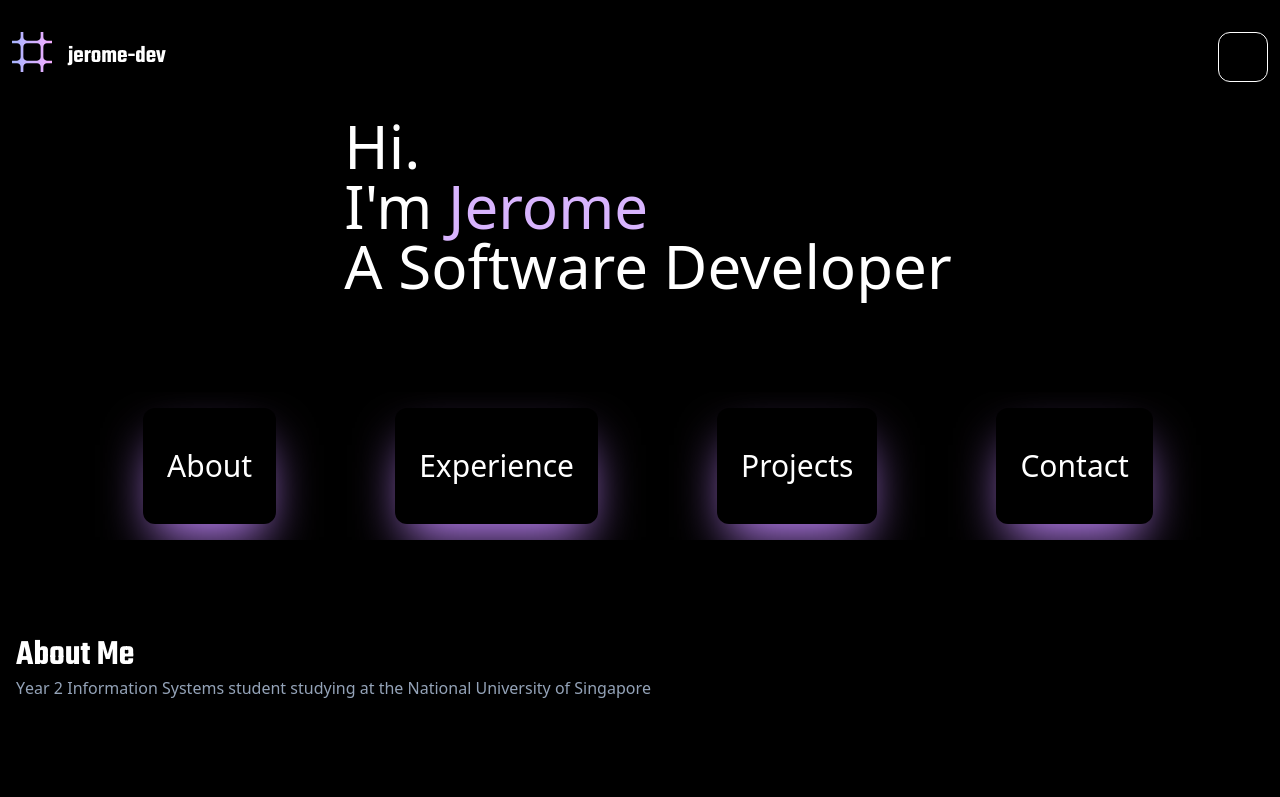
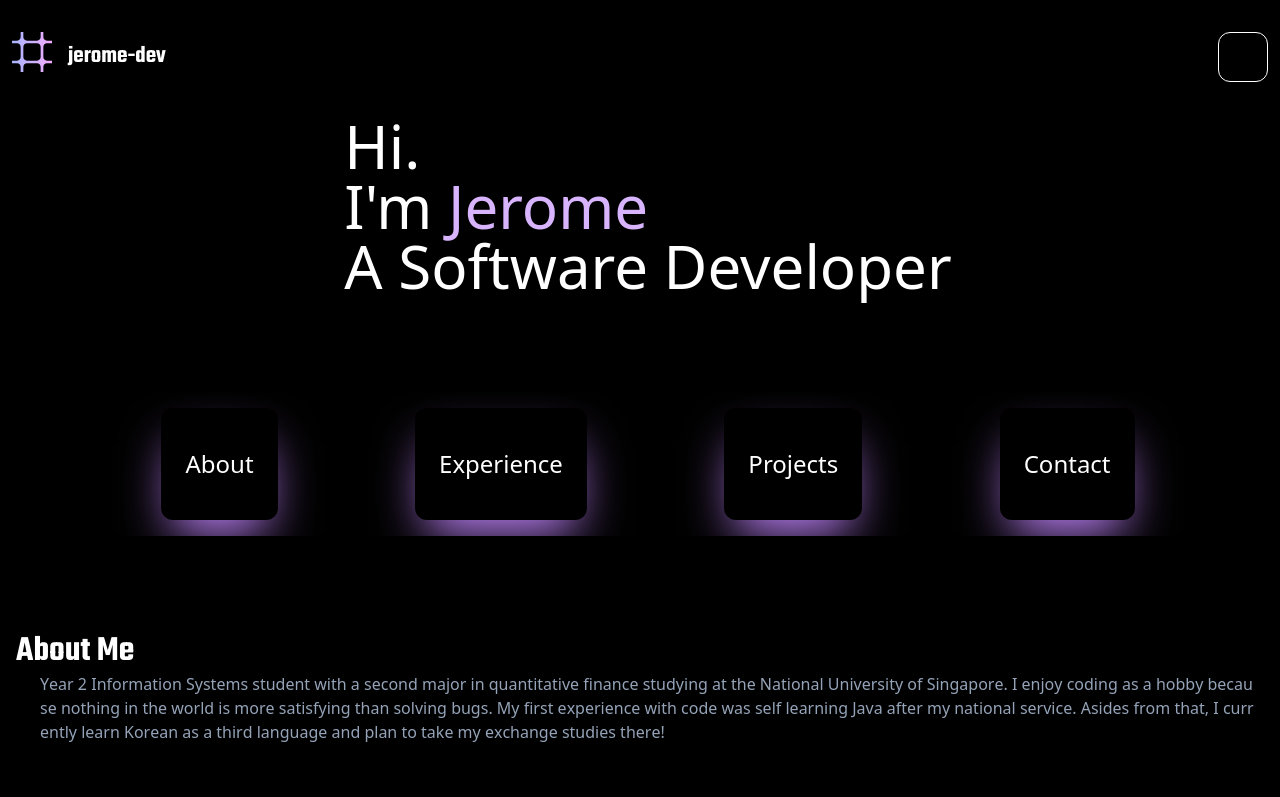
Before and after one commit to jaejayrome/Jerome-Portfolio, a Next.js app in the folder jerome-portfolio/: page / in a window 1280 px wide. Shown: the top 797 px of the page. Built offline with nearby package versions, Linux system fonts and the light colour scheme.

Commit message:
add hover effects and more to about me

```diff
--- a/jerome-portfolio/src/app/about.tsx
+++ b/jerome-portfolio/src/app/about.tsx
@@ -2,7 +2,7 @@ import {motion} from 'framer-motion';
 
 export default function About() {
 
-    const text : string = "Year 2 Information Systems student studying at the National University of Singapore";
+    const text : string = "Year 2 Information Systems student with a second major in quantitative finance studying at the National University of Singapore. I enjoy coding as a hobby because nothing in the world is more satisfying than solving bugs. My first experience with code was self learning Java after my national service. Asides from that, I currently learn Korean as a third language and plan to take my exchange studies there!";
 
     const letters : string[] = Array.from(text)
 
@@ -10,7 +10,7 @@ export default function About() {
         hidden: {opacity: 0},
         visible: (i = 1) => ({
             opacity: 1,
-            transition: {staggerChildren: 0.04, delayChildren: 0.04 * i},
+            transition: {staggerChildren: 0.01, delayChildren: 0.04 * i},
         }),
     };
 
@@ -44,7 +44,7 @@ export default function About() {
                 About Me
             </div>
 
-            <motion.div className="flex flex-wrap max-w-1/2 text-slate-400" variants={container} initial= "hidden" animate= "visible">
+            <motion.div className="flex flex-wrap max-w-1/2 text-slate-400 px-6 " variants={container} initial= "hidden" animate= "visible">
                 {letters.map((word, index) => (
                     <motion.span variants={child} key={index}>
                         {word === " " ? "\u00A0" : word}
--- a/jerome-portfolio/src/app/navbar.tsx
+++ b/jerome-portfolio/src/app/navbar.tsx
@@ -2,18 +2,18 @@ import { Link } from "react-scroll"
 
 export default function Navbar() {
     return (
-        <div className="flex flex-row text-xl justify-evenly p-4 text-white tablet:text-3xl overflow-hidden space-x-2">
-            <div className="rounded-xl px-2 py-6 bg-black shadow-purple-400 shadow-2xl mobile:px-6 mobile:py-10">
+        <div className="flex flex-row text-lg justify-evenly p-4 text-white tablet:text-2xl overflow-hidden space-x-2">
+            <div className="hover:bg-purple-400 rounded-xl px-2 py-6 bg-black shadow-purple-400 shadow-2xl mobile:px-6 mobile:py-10">
                 <Link to = "about" spy={true} smooth={true} offset={300} duration={500}> About</Link>
             </div>
 
-            <div className="rounded-xl px-2 py-6 bg-black shadow-purple-400 shadow-2xl mobile:px-6 mobile:py-10">
+            <div className="hover:bg-purple-400 rounded-xl px-2 py-6 bg-black shadow-purple-400 shadow-2xl mobile:px-6 mobile:py-10">
                 <Link to = "about" spy={true} smooth={true} offset={300} duration={500}> Experience </Link>
             </div>
-            <div className="rounded-xl px-2 py-6 bg-black shadow-purple-400 shadow-2xl mobile:px-6 mobile:py-10">
+            <div className="hover:bg-purple-400 rounded-xl px-2 py-6 bg-black shadow-purple-400 shadow-2xl mobile:px-6 mobile:py-10">
                 <Link to = "about" spy={true} smooth={true} offset={300} duration={500}> Projects </Link>
             </div>
-            <div className="rounded-xl px-2 py-6 bg-black shadow-purple-400 shadow-2xl mobile:px-6 mobile:py-10">
+            <div className="hover:bg-purple-400 rounded-xl px-2 py-6 bg-black shadow-purple-400 shadow-2xl mobile:px-6 mobile:py-10">
                 <Link to = "about" spy={true} smooth={true} offset={300} duration={500}> Contact  </Link>
             </div>
 
--- a/jerome-portfolio/src/app/page.tsx
+++ b/jerome-portfolio/src/app/page.tsx
@@ -19,6 +19,7 @@ import Portrait from '../images/removed_p.png'
 import LightModeIcon from '@mui/icons-material/LightMode';
 import Tools from './tools';
 import Navbar from './navbar';
+import {motion} from 'framer-motion';
 
 export default function Home() {
 
@@ -61,6 +62,23 @@ export default function Home() {
     return () => window.removeEventListener('resize', updateMedia);
   }, []);
 
+  const roles = ['Frontend Developer', 'Backend Developer', 'Data Scientist']
+
+  const moveUp = {
+    hidden: {
+    opacity: 0,
+    y: 20,
+    transition: { type: "spring", stiffness: 100}
+    },
+    visible: {
+      opacity: 1,
+      x: 0,
+      y: 0,
+      transition: { type: "spring", stiffness: 100, delay: 1, ease: 'linear' }
+    }
+    }
+
+
   return (
     // Background Container
     <div className="bg-black min-h-screen pt-5">
@@ -96,13 +114,13 @@ export default function Home() {
           <section id = "Introduction & Three.JS Portion">
             <div>
               {/* Main Page */}
-                <div className="flex flex-col justify-center items-center ">
+                <motion.div variants={moveUp} initial = "hidden" animate = "visible" className="flex flex-col justify-center items-center ">
                   <div className="text-left text-white text-3xl mobile:text-4xl tablet:text-6xl ">
                   Hi.
                   <span className='block'>I&apos;m <span className="text-purple-300"> Jerome </span></span>
                   <span> A Software Developer</span>
                   </div>
-            </div>
+            </motion.div>
             </div>
           </section>
 
--- /dev/null
+++ b/jerome-portfolio/src/app/projects.tsx
@@ -0,0 +1,5 @@
+export default function Projects() {
+    return (
+
+    )
+}
--- a/jerome-portfolio/src/app/tools.tsx
+++ b/jerome-portfolio/src/app/tools.tsx
@@ -22,10 +22,10 @@ export default function Tools() {
 
     return (
         <div>
-            <div className="text-white text-4xl font-bold font-topLeft mb-2 ">Proficient In</div>
-            <div className="leading-5 text-left mx-auto text-slate-400 mb-10">
+            <div className="text-white text-4xl font-bold font-topLeft mb-2 ">Proficient In </div>
+            {/* <div className="leading-5 text-left mx-auto text-slate-400 mb-10">
                 These are the technologies I have learnt thus far either in my modules, side projects, internships or self-learnt through courses.
-            </div>
+            </div> */}
         <div className="grid grid-cols-2 gap-4 p-5">
 
             <div className="bg-gradient-to-r from-indigo-400 to-teal-400 p-[4px] relative rounded-lg">
```
